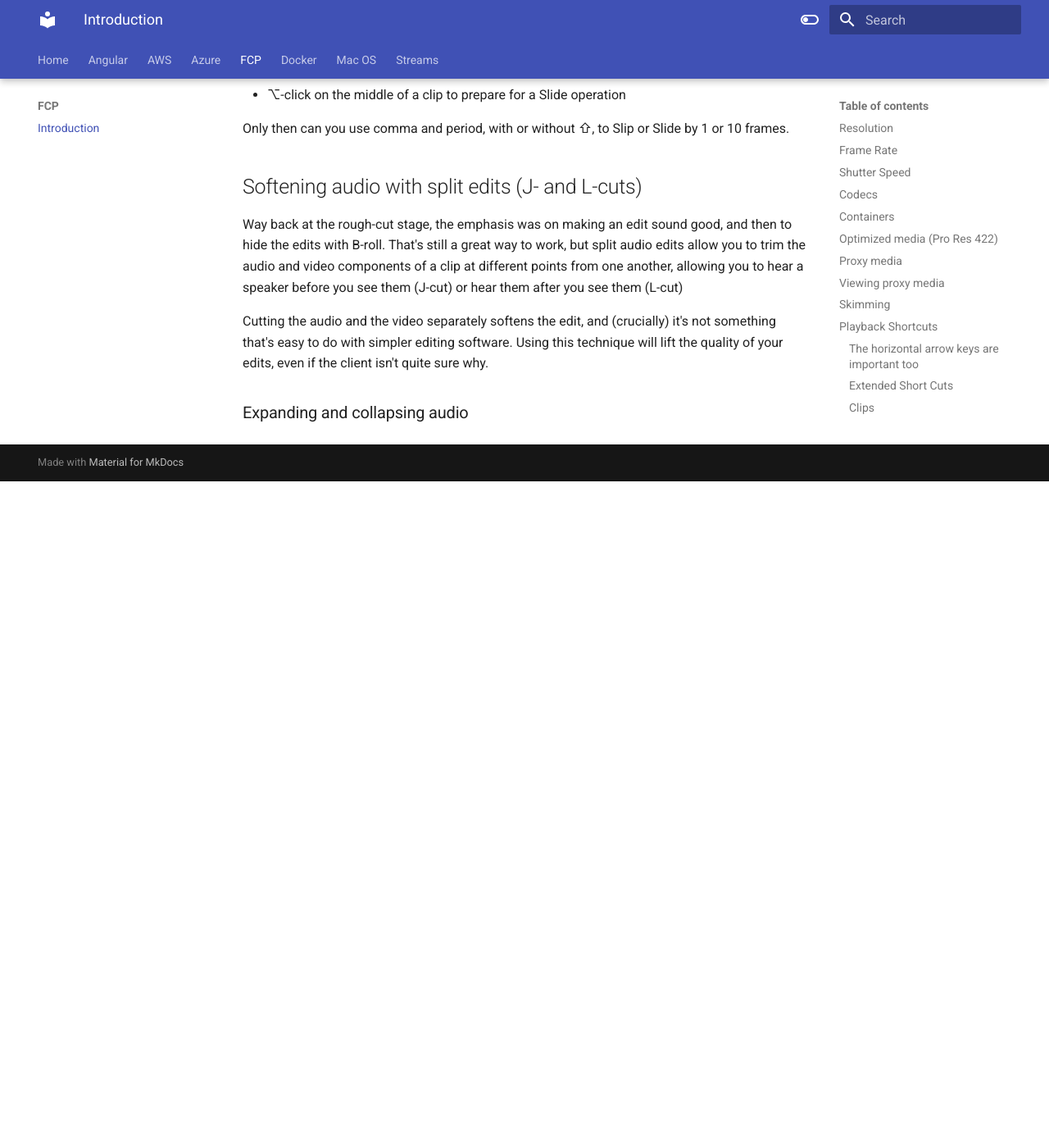
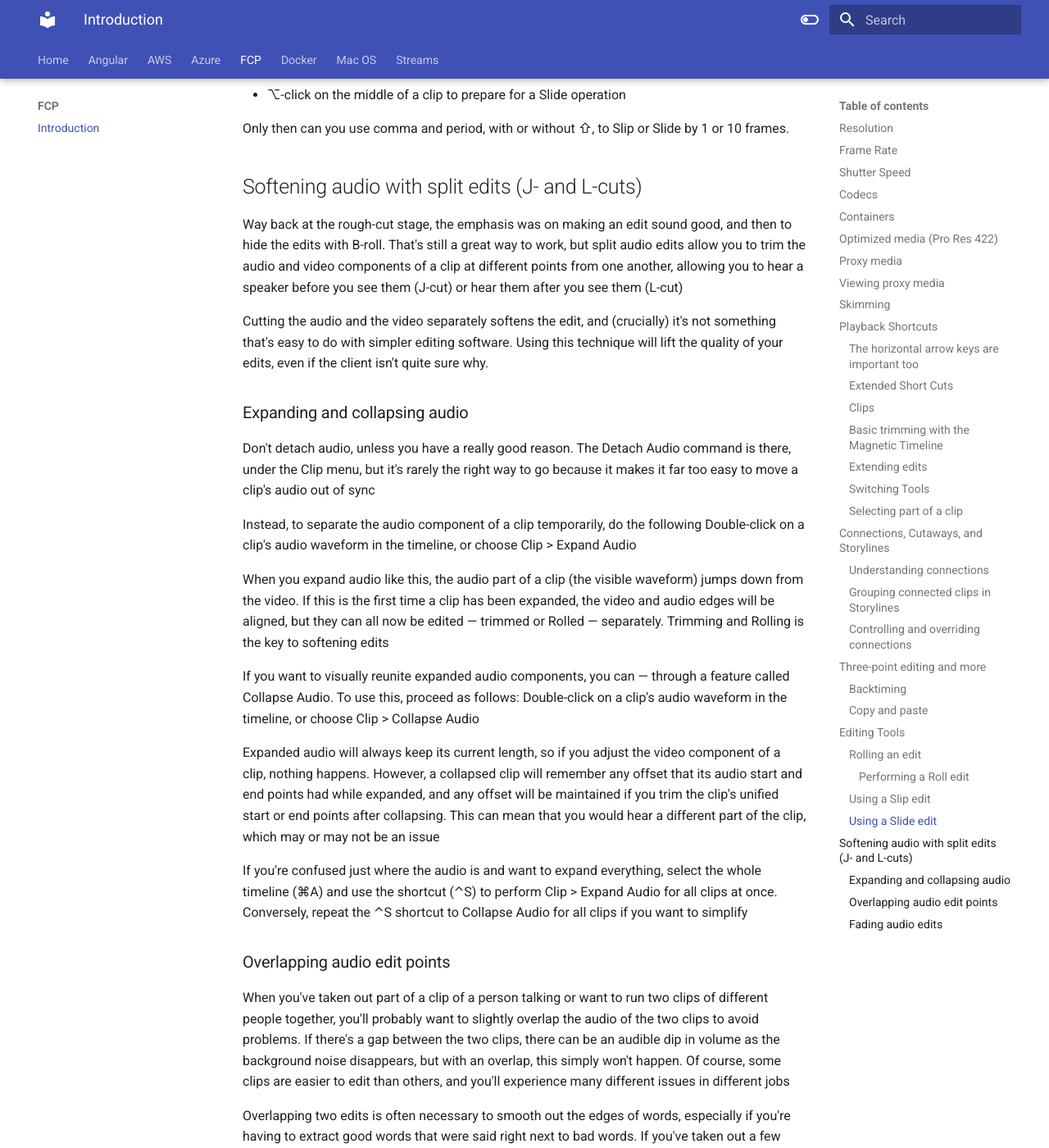
Before and after one commit to muathali/notes, an MkDocs documentation site: the page built from docs/fcp/intro.md, in a window 1280 px wide and 1400 px high, scrolled down 15908 px. Shown: the whole window at 82% size. Built offline with MkDocs 1.6.1 and Material for MkDocs 9.7.7, drawn with Linux system fonts in a browser that asks for light colours; before the commit the page ends 16495 px from its top, so only the background shows below that; some of the changed text lies outside the part shown.

Commit message:
Update intro.md

```diff
--- a/docs/fcp/intro.md
+++ b/docs/fcp/intro.md
@@ -369,3 +369,38 @@
 Cutting the audio and the video separately softens the edit, and (crucially) it's not something that's easy to do with simpler editing software. Using this technique will lift the quality of your edits, even if the client isn't quite sure why.
 
 ### Expanding and collapsing audio
+
+Don't detach audio, unless you have a really good reason. The Detach Audio command is there, under the Clip menu, but it's rarely the right way to go because it makes it far too easy to move a clip's audio out of sync
+
+Instead, to separate the audio component of a clip temporarily, do the following
+Double-click on a clip's audio waveform in the timeline, or choose Clip > Expand Audio
+
+When you expand audio like this, the audio part of a clip (the visible waveform) jumps down from the video. If this is the first time a clip has been expanded, the video and audio edges will be aligned, but they can all now be edited — trimmed or Rolled — separately. Trimming and Rolling is the key to softening edits
+
+If you want to visually reunite expanded audio components, you can — through a feature called Collapse Audio. To use this, proceed as follows:
+Double-click on a clip's audio waveform in the timeline, or choose Clip > Collapse Audio
+
+Expanded audio will always keep its current length, so if you adjust the video component of a clip, nothing happens. However, a collapsed clip will remember any offset that its audio start and end points had while expanded, and any offset will be maintained if you trim the clip's unified start or end points after collapsing. This can mean that you would hear a different part of the clip, which may or may not be an issue
+
+If you're confused just where the audio is and want to expand everything, select the whole timeline (⌘A) and use the shortcut (⌃S) to perform Clip > Expand Audio for all clips at once. Conversely, repeat the ⌃S shortcut to Collapse Audio for all clips if you want to simplify
+
+### Overlapping audio edit points
+
+When you've taken out part of a clip of a person talking or want to run two clips of different people together, you'll probably want to slightly overlap the audio of the two clips to avoid problems. If there's a gap between the two clips, there can be an audible dip in volume as the background noise disappears, but with an overlap, this simply won't happen. Of course, some clips are easier to edit than others, and you'll experience many different issues in different jobs
+
+Overlapping two edits is often necessary to smooth out the edges of words, especially if you're having to extract good words that were said right next to bad words. If you've taken out a few extraneous words (an "um," an "ah," or more) from a single person's speech to create a tighter soundbite, you should find this process fairly simple, and it's been made easier with a new feature in 10.4.9:
+
+1. Use the Range Selection tool to select the unwanted part of a clip.
+2. Press delete to remove it.
+3. Select both clips at once, then press ⌥T (or Modify > Adjust Audio Fades > Crossfade) to add a Crossfade.
+
+The clip's fade handles are now activated, and the two clips are overlapped by a duration set in Preferences, under Editing. That might be enough; you can play it back to see whether it sounds good. From there, you can adjust the results with a more manual process if you wish:
+
+1. Expand the audio on each of the audio waveforms.
+2. Trim the audio components to include exactly the sections you want to use.
+3. Trim the video components to adjust the timing and how the audio clips overlap.
+4. Connect a B-roll cutaway above to disguise the jump cut.
+
+Don't be dishonest, but also don't be afraid to make a speaker sound smoother or more professional. Tweak as much as you want to — the cutaway hides all that mess
+
+### Fading audio edits
```
